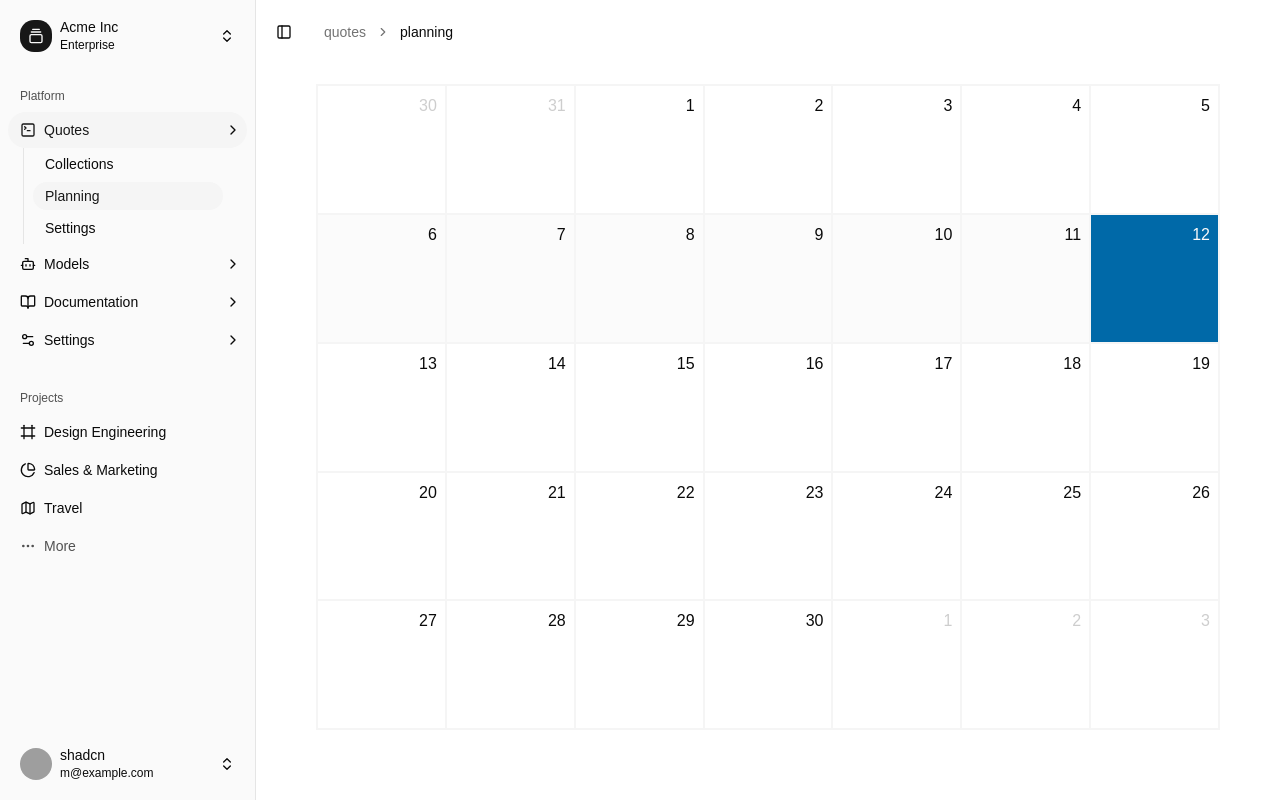
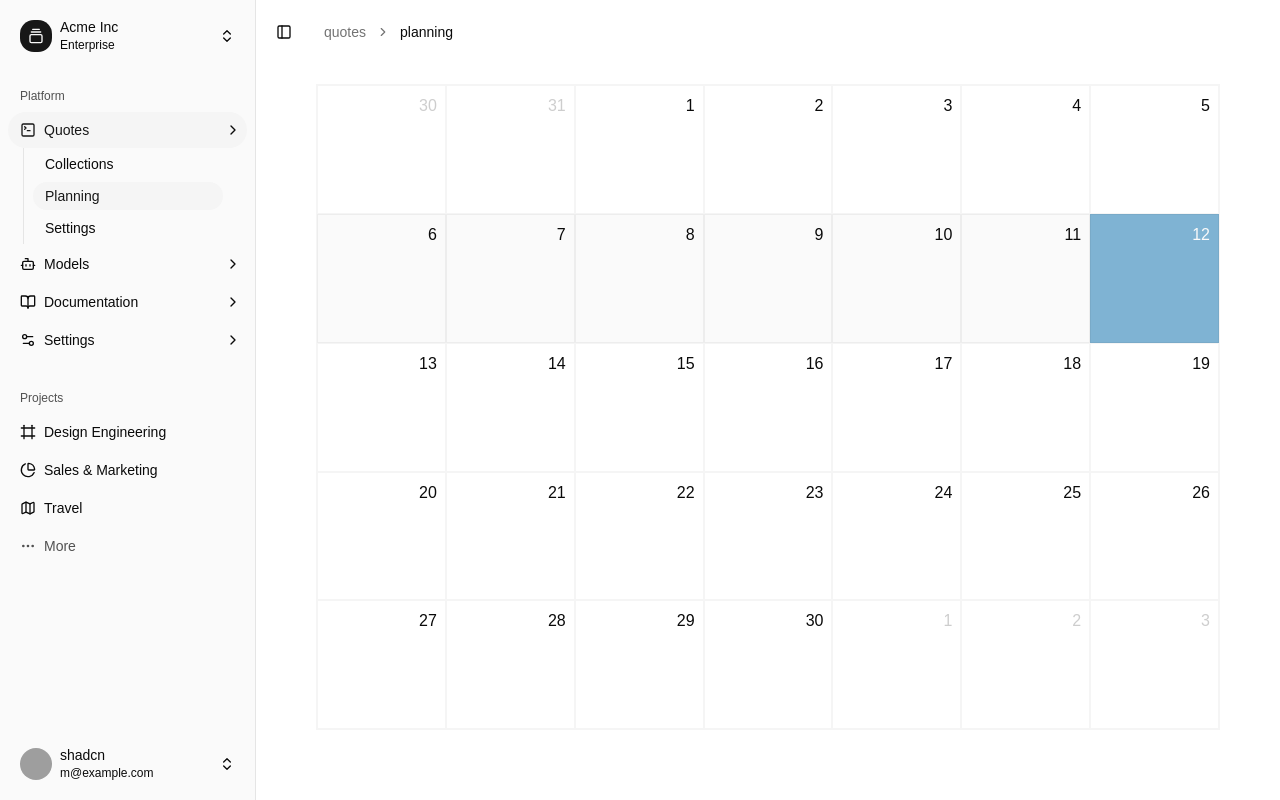
Before and after one commit to safecoffee-node/c-true, a React app in the folder apps/admin/: page /quotes/planning in a window 1280 px wide. Built offline with nearby package versions, Linux system fonts and the light colour scheme; grey boxes are pictures that could not be loaded.

Commit message:
feat(admin/planning): improve date highlighting with updated conditional classes

```diff
--- a/apps/admin/src/pages/quotes/planning.tsx
+++ b/apps/admin/src/pages/quotes/planning.tsx
@@ -26,7 +26,9 @@ export default function Planning() {
       <div className="grid grid-cols-7 border-collapse border border-accent">
         {dates.map((d, i) => (
           <div
-            className={`p-2 text-end aspect-square border border-accent  ${weekIndex(d) === weekIndex(now) ? "bg-accent/40" : ""} ${d.getDate() === now.getDate() ? "bg-sky-700 text-primary-foreground" : ""}`}
+            className={`p-2 text-end aspect-square border border-accent
+              ${weekIndex(d) === weekIndex(now) ? "bg-accent/50 border-black/5" : ""}
+              ${+timeDay.floor(d) === +timeDay.floor(now) ? "bg-sky-700/50 text-primary-foreground" : ""}`}
             key={i}
             style={{
               gridColumn: colIndex(d) + 1,
```
